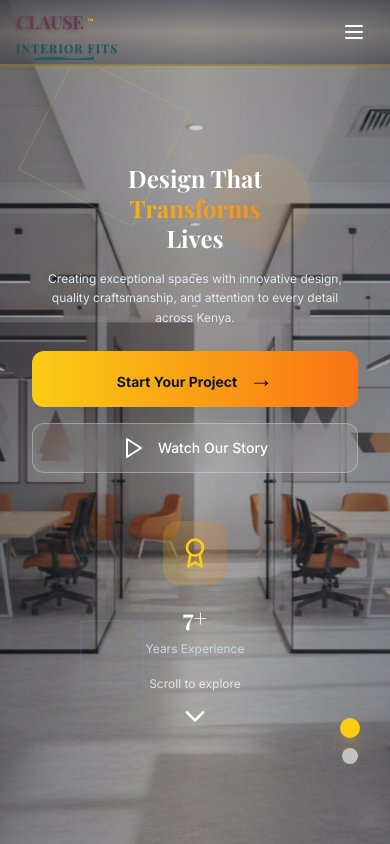
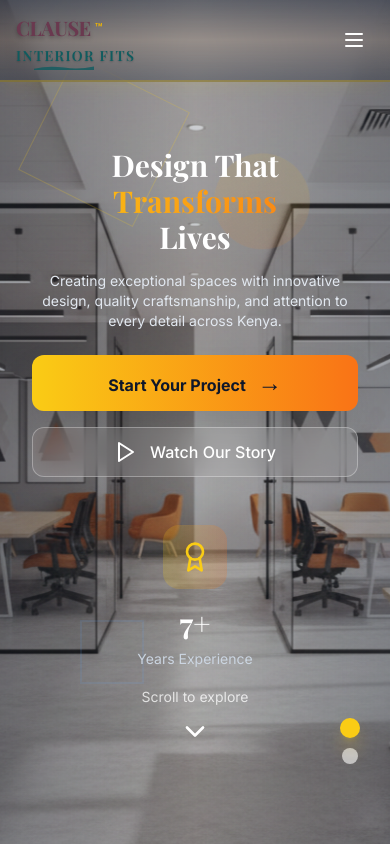
Before and after one commit to kevwasonga/K_Builders, a React (Vite) app: page / in a window 390 px wide. Shown: the top 844 px of the page. Built offline with nearby package versions, Linux system fonts and the light colour scheme.

Commit message:
Update breakpoints for 6.5-inch mobile screens (360px base)

```diff
--- a/tailwind.config.js
+++ b/tailwind.config.js
@@ -3,12 +3,13 @@ export default {
   content: ['./index.html', './src/**/*.{js,ts,jsx,tsx}'],
   theme: {
     screens: {
-      'xs': '480px',
-      'sm': '640px',
-      'md': '768px',
-      'lg': '1024px',
-      'xl': '1440px',
-      '2xl': '1920px',
+      'xs': '360px',
+      'sm': '480px',
+      'md': '640px',
+      'lg': '768px',
+      'xl': '1024px',
+      '2xl': '1440px',
+      '3xl': '1920px',
     },
     extend: {
       fontFamily: {
```
